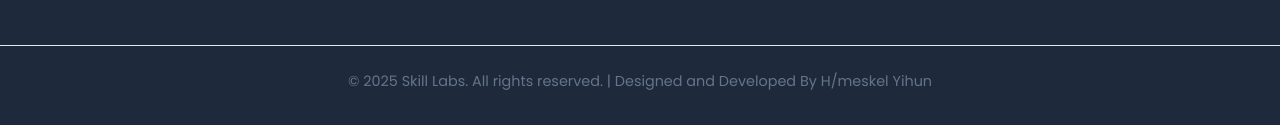
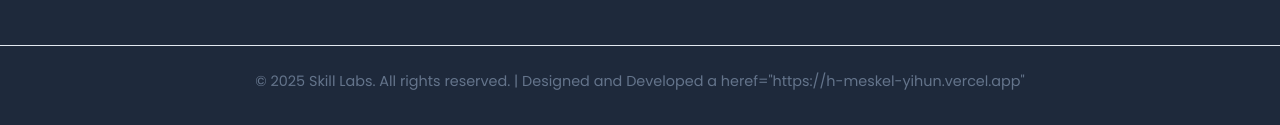
Before and after one commit to haile9-hash/Skill-labs, a plain HTML site: page index.html in a window 1280 px wide. Shown: the part 4799-4924 px from the top of the page. Drawn offline with Linux system fonts and the light colour scheme.

Commit message:
Update index.html

```diff
--- a/index.html
+++ b/index.html
@@ -435,7 +435,7 @@
         </div>
 
         <div class="footer-bottom">
-            <p>&copy; 2025 Skill Labs. All rights reserved. | Designed and Developed By H/meskel Yihun</p>
+            <p>&copy; 2025 Skill Labs. All rights reserved. | Designed and Developed a heref="https://h-meskel-yihun.vercel.app"</p>
         </div>
     </footer>
 
```
